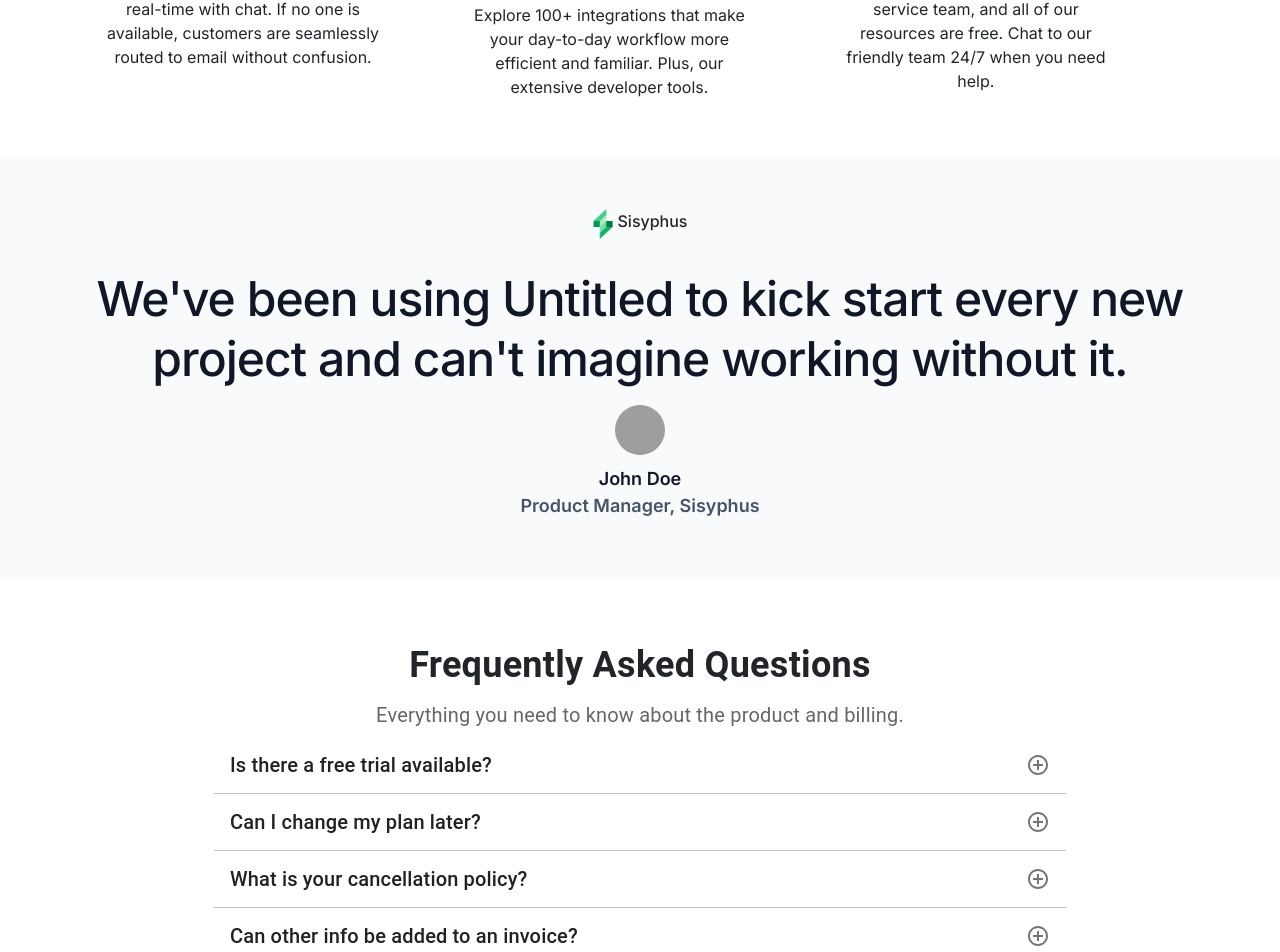
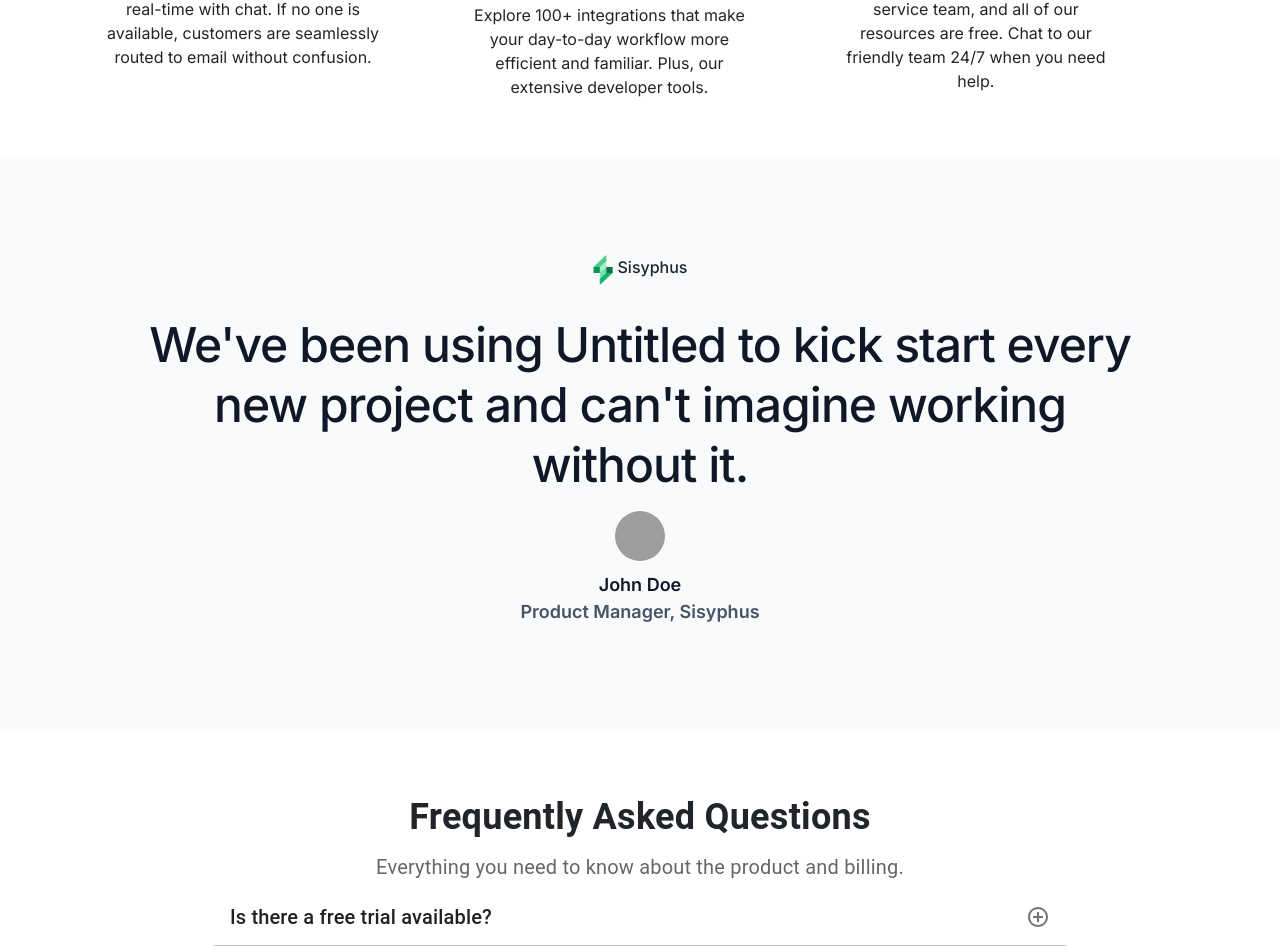
Before and after one commit to prateekjain624/zysk-technology, a React (Vite) app: page / in a window 1280 px wide. Shown: the part 2036-2988 px from the top of the page. Built offline with nearby package versions, Linux system fonts and the light colour scheme; grey boxes are pictures that could not be loaded.

Commit message:
added some changes

```diff
--- a/src/App.css
+++ b/src/App.css
@@ -264,7 +264,9 @@
 }
 
 .sisyphus-section .testimonial-container {
-  padding: 50px;
+  width: 85%;
+  padding-block: 96px;
+  padding-inline: 32px;
   border-radius: 10px;
   display: flex;
   flex-direction: column;
```
